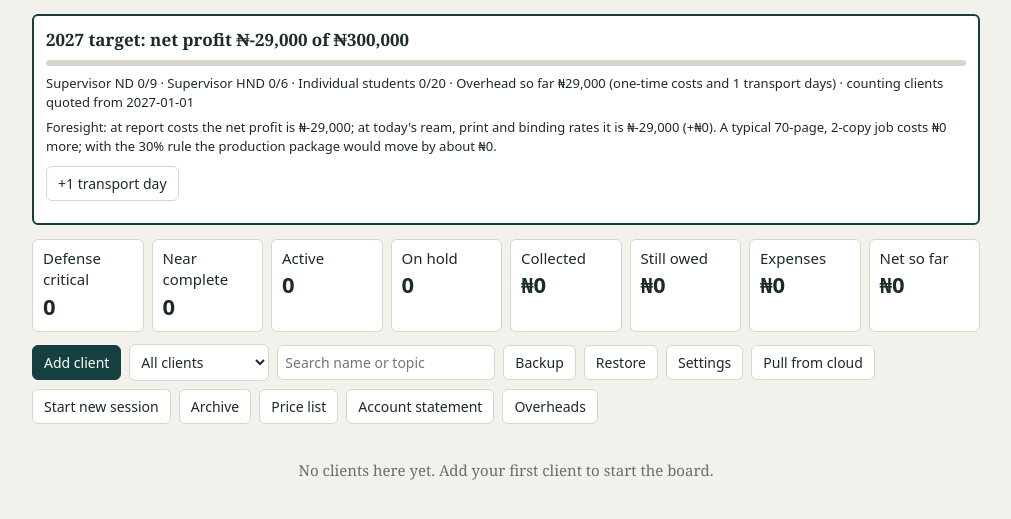
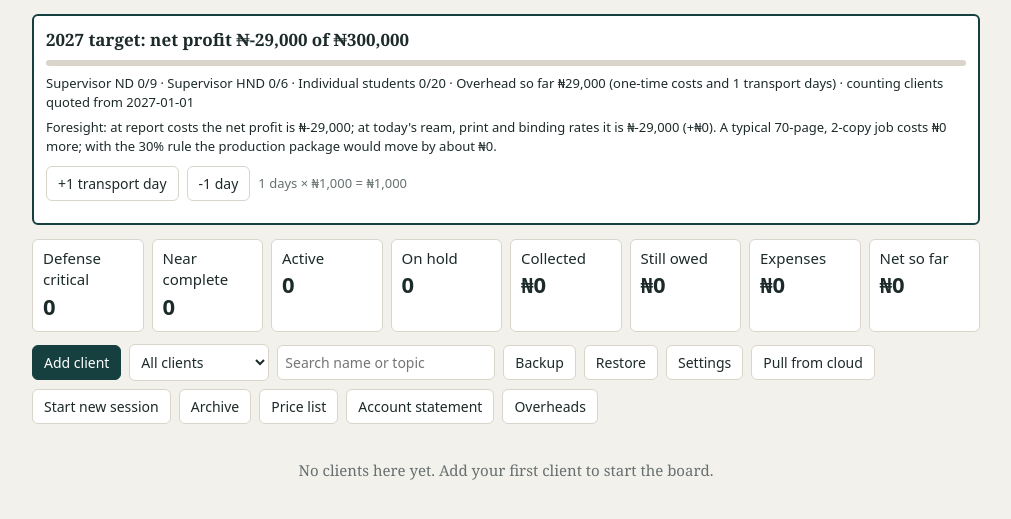
Before and after one commit to Ahnetwork178/Thesis-and-client-board, a plain HTML site: page index.html in a window 1280 px wide. Both pictures are taken after a click on the button "+1 transport day". Shown: the part 79-598 px from the top of the page, without its empty margins (134-1145 px from the left). Drawn offline with Linux system fonts and the light colour scheme.

Commit message:
Add files via upload

```diff
--- a/index.html
+++ b/index.html
@@ -145,7 +145,8 @@ function ohEdit(){var L=CF.oh||[];$("ohb").innerHTML=L.map(function(x,i){return'
 function ohDel(i){var L=ohRead();L.splice(i,1);CF.oh=L;ohEdit()}
 function ohAdd(){var L=ohRead();L.push({n:"",a:0,d:""});CF.oh=L;ohEdit()}
 function ohSave(){CF.oh=ohRead().filter(function(x){return x.n||x.a});try{localStorage.setItem("thesisCfg1",JSON.stringify(CF))}catch(e){}$("ohg").close();render()}
-function tdd(){CF.td=(+CF.td||0)+1;try{localStorage.setItem("thesisCfg1",JSON.stringify(CF))}catch(e){}render()}
+var lastTd=0;
+function tdd(n){var t=Date.now();if(t-lastTd<700)return;lastTd=t;CF.td=Math.max(0,(+CF.td||0)+(n||1));try{localStorage.setItem("thesisCfg1",JSON.stringify(CF))}catch(e){}render()}
 function ppl(){var h='<table style="width:100%;border-collapse:collapse;font-size:13px" border="1" cellpadding="4"><tr><th>Job</th><th>Writing</th><th>Production</th><th>Price</th><th>Floor</th></tr>';
  ["ND","HND"].forEach(function(l){["I","G","S"].forEach(function(k){var r=PBK[l][k];h+='<tr><td>'+l+' '+JT[k]+'</td><td>'+N(r[0])+'</td><td>'+N(r[1])+'</td><td><b>'+N(r[0]+r[1])+'</b></td><td>'+N(r[2])+'</td></tr>'})});
  $("pbb").innerHTML=h+'</table><p class="sub">Extra copy '+N(XP.ec)+' · pages beyond '+XP.lim+' '+N(XP.ep)+' each · preliminary pages '+N(XP.pw)+' · Turnitin report / check and rework / retest ₦6,000 / ₦15,000 / ₦5,000 · DrillBit ₦10,000 / ₦25,000 / ₦10,000. Deposit is 60% of the writing fee. Production package is paid before printing and priced at current cost plus about 30%. Quotes are valid 2 to 3 weeks. Floor prices are never changed in the moment.</p>';$("pbd").showModal()}
@@ -218,7 +219,7 @@ function render(){mg();
   oh=ohT()+(+CF.td||0)*1000,net=sm(function(c){return +c.pd||0})-sm(function(c){return +c.ex||0})-oh,ind=TG.filter(function(c){return c.jt!=="S"}).length;
  var cdp=cdel({pg:70,cp:2}),p0=0,pj=0;TG.forEach(function(c){var b=PB(c);if(b){p0+=tot(c)-b.cost;pj+=tot(c)-b.cost-cdel(c)}else{var z=(+c.pd||0)-(+c.ex||0);p0+=z;pj+=z}});
  var fore="Foresight: at report costs the net profit is "+N(p0-oh)+"; at today's ream, print and binding rates it is "+N(pj-oh)+" ("+(pj>=p0?"+":"-")+N(Math.abs(pj-p0))+"). A typical 70-page, 2-copy job costs "+N(Math.abs(cdp))+(cdp>=0?" more":" less")+"; with the 30% rule the production package would move by about "+N(Math.abs(Math.round(cdp*1.3)))+".";
- $("tgt").innerHTML='<div class="alarm ok" style="border-color:var(--acc)"><h2>2027 target: net profit '+N(net)+' of '+N(CF.tg)+'</h2><div class="prog"><i style="width:'+Math.max(0,Math.min(100,Math.round(net/CF.tg*100)))+'%"></i></div><div class="sans" style="font-size:13px">Supervisor ND '+c2("ND")+'/9 · Supervisor HND '+c2("HND")+'/6 · Individual students '+ind+'/20 · Overhead so far '+N(oh)+' (one-time costs and '+(CF.td||0)+' transport days) · counting clients quoted from '+(CF.ts||"2027-01-01")+'</div><div class="sans" style="font-size:13px;margin-top:6px">'+fore+'</div><div class="bar"><button onclick="tdd()">+1 transport day</button></div></div>';
+ $("tgt").innerHTML='<div class="alarm ok" style="border-color:var(--acc)"><h2>2027 target: net profit '+N(net)+' of '+N(CF.tg)+'</h2><div class="prog"><i style="width:'+Math.max(0,Math.min(100,Math.round(net/CF.tg*100)))+'%"></i></div><div class="sans" style="font-size:13px">Supervisor ND '+c2("ND")+'/9 · Supervisor HND '+c2("HND")+'/6 · Individual students '+ind+'/20 · Overhead so far '+N(oh)+' (one-time costs and '+(CF.td||0)+' transport days) · counting clients quoted from '+(CF.ts||"2027-01-01")+'</div><div class="sans" style="font-size:13px;margin-top:6px">'+fore+'</div><div class="bar"><button onclick="tdd(1)">+1 transport day</button><button onclick="tdd(-1)">-1 day</button><span class="sub">'+(CF.td||0)+' days × ₦1,000 = '+N((+CF.td||0)*1000)+'</span></div></div>';
  var d0=new Date().toISOString().slice(0,10);[["2027-01-01","2027-01-31","January review: compare actual costs with the 2027 report and reprice if needed."],["2027-07-01","2027-07-31","July review: confirm production prices before the defence season."],["2027-11-01","2027-11-30","November: year-end review against the net profit target."]].forEach(function(r){if(d0>=r[0]&&d0<=r[1])al.push(r[2])});
  var T=all.filter(function(o){return o.p.r<=3}).sort(cmp).slice(0,3);
  $("top3").innerHTML=T.length?'<div class="alarm ok" style="border-color:var(--acc)"><h2>Work on these first today</h2><ol>'+T.map(function(o){return'<li>'+esc(o.c.n)+': '+ST[o.c.s]+', then '+ST[nxt(o.c)]+'</li>'}).join("")+'</ol></div>':"";
```
